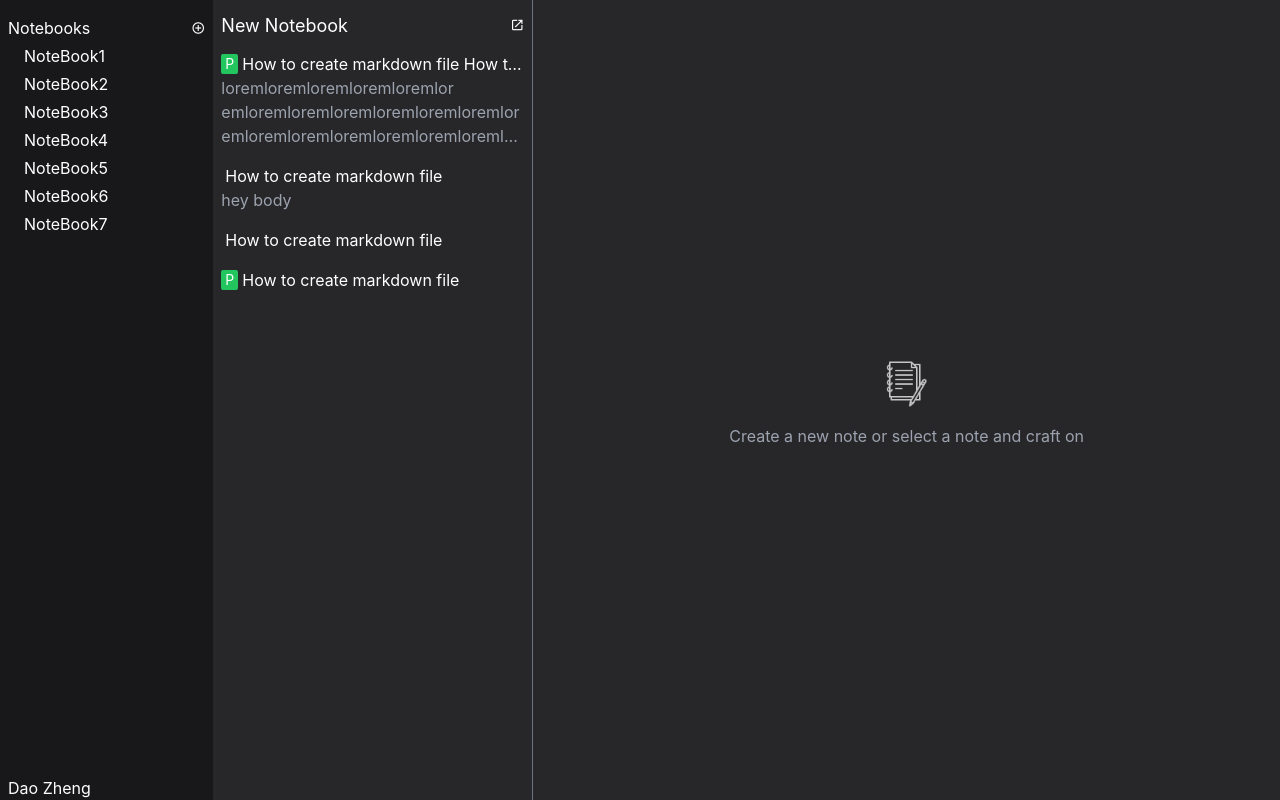
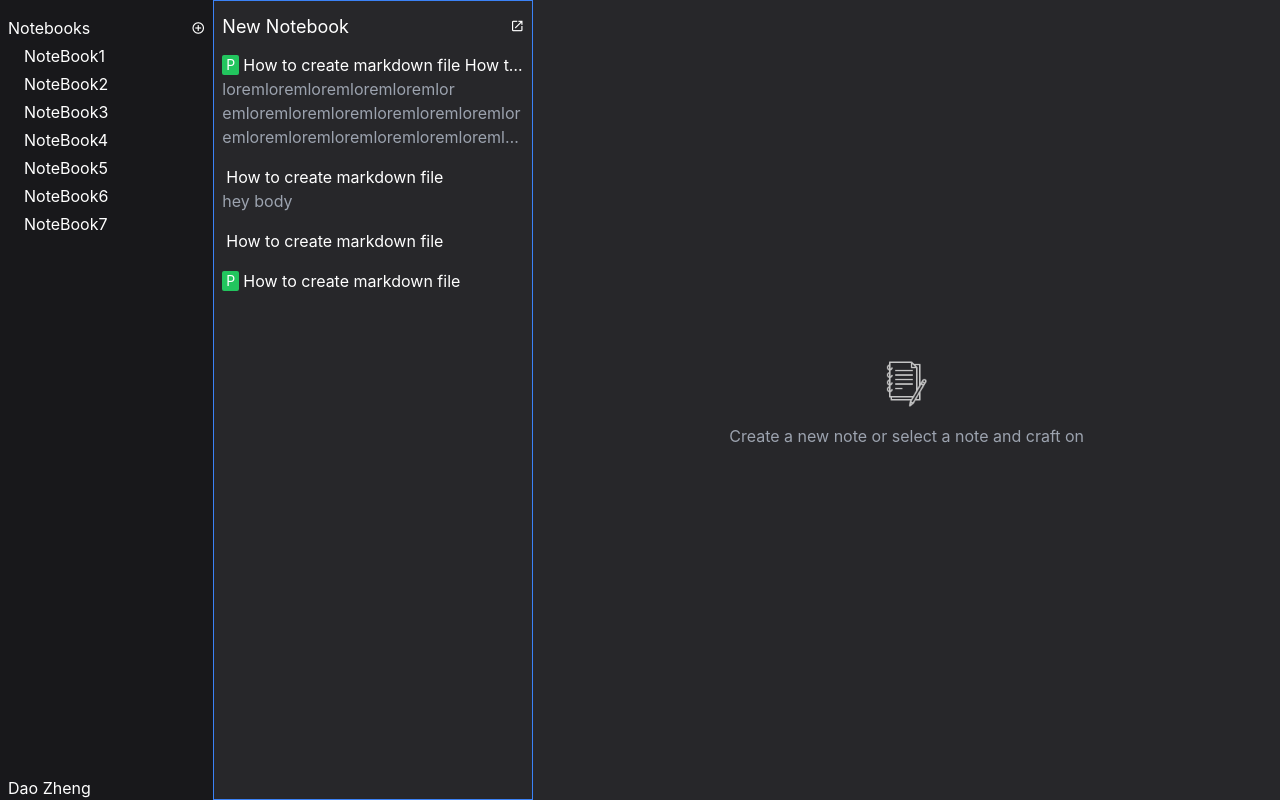
Before and after one commit to daoyzheng/notecraft, a React (Vite) app: page /notebook in a window 1280 px wide. Built offline with nearby package versions, Linux system fonts and the light colour scheme.

Commit message:
Add active border color to active divs

```diff
--- a/src/components/noteDetails/NoteDetails.tsx
+++ b/src/components/noteDetails/NoteDetails.tsx
@@ -10,7 +10,8 @@ interface Props {
   onDocChange?: (doc: string) => void
   onTitleChange?: (title: string) => void
   onFinishEditTitle?: () => void
-  onTagsChange: (tags: string[]) => void
+  onTagsChange?: (tags: string[]) => void
+  onMouseEnter?: () => void
 }
 
 const NoteDetails = ({
@@ -19,7 +20,8 @@ const NoteDetails = ({
   onDocChange,
   onTitleChange,
   onTagsChange,
-  onFinishEditTitle
+  onFinishEditTitle,
+  onMouseEnter
 } : Props) => {
   const [isEditMode, setIsEditMode] = useState<boolean>(false)
   const [isEditingTitle, setIsEditingTitle] = useState<boolean>(false)
@@ -52,8 +54,12 @@ const NoteDetails = ({
     onTagsChange && onTagsChange(tags)
   }, [onTagsChange])
 
+  const handleEnterNodeDetails = useCallback(() => {
+    onMouseEnter && onMouseEnter()
+  }, [onMouseEnter])
+
   return (
-    <div className={`${className} px-2 pt-2 bg-zinc-800 text-white`}>
+    <div className={`${className} px-2 pt-2 bg-zinc-800 text-white`} onMouseEnter={handleEnterNodeDetails}>
       {
         !currentNote ?
         <div className="flex justify-center items-center h-full text-gray-400">
--- a/src/components/notelist/Notelist.tsx
+++ b/src/components/notelist/Notelist.tsx
@@ -1,4 +1,4 @@
-import { useRef, useState } from 'react'
+import { useCallback, useRef, useState } from 'react'
 import { useForm } from 'react-hook-form'
 import useOutsideAlerter from '../../hooks/useOutsideAlerter'
 import { INote } from '../../interfaces/note'
@@ -10,9 +10,10 @@ interface Props {
   className?: string
   onCreateNewNote?: (newNote: INote) => void
   onSelectNote?: (note: INote) => void
+  onMouseEnter?: () => void
 }
 
-const Notelist = ({ className, onCreateNewNote, onSelectNote, noteList, currentNote } : Props) => {
+const Notelist = ({ className, onCreateNewNote, onSelectNote, noteList, currentNote, onMouseEnter } : Props) => {
   const [showPopup, setShowPopup] = useState<boolean>(false)
   const {
     register,
@@ -50,8 +51,12 @@ const Notelist = ({ className, onCreateNewNote, onSelectNote, noteList, currentN
       onSelectNote && onSelectNote(note)
   }
 
+  const handleEnterNodeList = useCallback(() => {
+    onMouseEnter && onMouseEnter()
+  }, [onMouseEnter])
+
   const popup = () => (
-    <div ref={popupRef} className="bg-white rounded absolute text-black p-2 right-0 h-fit">
+    <div ref={popupRef} className="bg-white rounded absolute text-black p-2 right-0 h-fit" >
       <form onSubmit={handleSubmit(data => handleCreateNewNote(data))}>
         <Input register={register('title', {
             required: 'Please enter a title for your note'
@@ -77,7 +82,7 @@ const Notelist = ({ className, onCreateNewNote, onSelectNote, noteList, currentN
   )
 
   return (
-    <div className={`px-2 pt-1 bg-zinc-800 text-white ${className}`}>
+    <div className={`px-2 pt-1 bg-zinc-800 text-white ${className}`} onMouseEnter={handleEnterNodeList}>
       <div className="flex flex row items-center justify-between my-2 pb-1">
         <div className="text-lg">New Notebook</div>
         <div className="relative">
--- a/src/pages/notebook/Notebook.tsx
+++ b/src/pages/notebook/Notebook.tsx
@@ -3,7 +3,13 @@ import NoteDetails from "../../components/noteDetails/NoteDetails"
 import Notelist from "../../components/notelist/Notelist"
 import { INote } from "../../interfaces/note"
 
+enum focusOptions {
+  notelist,
+  notedetails
+}
+
 const Notebook = () => {
+  const [currentFocus, setCurrentFocus] = useState<focusOptions>(focusOptions.notelist)
   const [noteList, setNoteList] = useState<INote[]>([
     {
       id: 1,
@@ -96,21 +102,28 @@ const Notebook = () => {
     if (currentNote)
       console.log('save note', currentNote.title)
   }
+  function handleEnterElement (el: focusOptions) {
+    setCurrentFocus(el)
+  }
+  const inactiveNodeListBorderColor = 'border-r-gray-500 border-l-transparent border-t-transparent border-b-transparent'
   return (
     <div className="grid grid-cols-10 h-full w-full">
       <Notelist
-        className="col-span-3 border-r border-gray-500"
+        className={`${currentFocus === focusOptions.notelist ? 'border-blue-500' : inactiveNodeListBorderColor} col-span-3 border`}
         noteList={noteList}
         currentNote={currentNote}
         onCreateNewNote={handleCreateNewNote}
         onSelectNote={handleSelectNote}
+        onMouseEnter={() => handleEnterElement(focusOptions.notelist)}
       />
-      <NoteDetails className="col-span-7"
+      <NoteDetails
+        className={`${currentFocus === focusOptions.notedetails && currentNote ? 'border-blue-500' : 'border-transparent'} col-span-7 border`}
         currentNote={currentNote}
         onDocChange={handleDocChange}
         onTitleChange={handleTitleChange}
         onFinishEditTitle={handleFinishEditTitle}
         onTagsChange={handleFinishEditTags}
+        onMouseEnter={() => handleEnterElement(focusOptions.notedetails)}
       />
     </div>
   )
```
